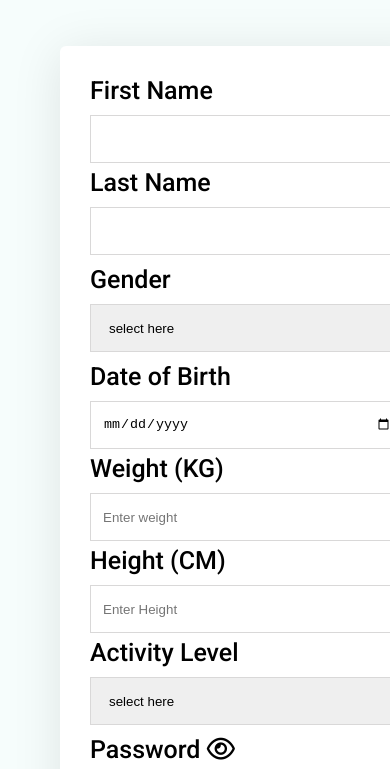
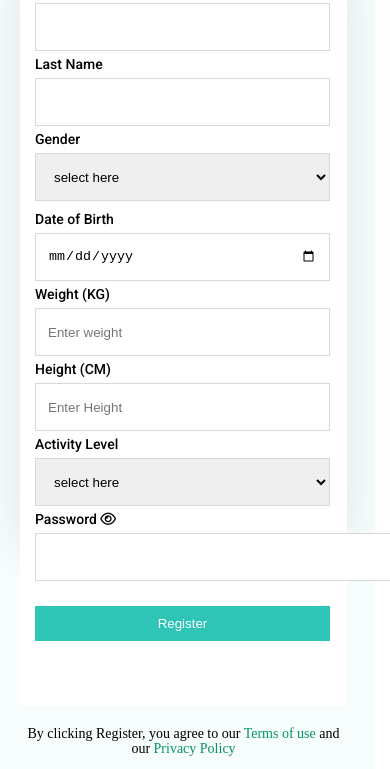
Before and after one commit to Nofisat2023/ass-two, a plain HTML site: page index.html in a window 390 px wide. Shown: the part 244-1013 px from the top of the page. Drawn offline with Linux system fonts and the light colour scheme.

Commit message:
reduced the font of labels

```diff
--- a/index.html
+++ b/index.html
@@ -11,7 +11,7 @@
 
     <link rel="preconnect" href="https://fonts.googleapis.com">
 <link rel="preconnect" href="https://fonts.gstatic.com" crossorigin>
-<link href="https://fonts.googleapis.com/css2?family=Roboto:wght@100;400;500;700&display=swap" rel="stylesheet">
+<link href="https://fonts.googleapis.com/css2?family=Roboto:wght@100;300;400;500;700&display=swap" rel="stylesheet">
 
 <link rel="stylesheet" href="path/to/font-awesome/css/font-awesome.min.css">
 </head>
@@ -81,11 +81,8 @@
                 <input id="input" type="text" required >
             </div>
                </div>
-
-            </form>
-
             <button>Register</button>
-
+        </form>
             <footer>By clicking Register, you agree to our<span> Terms of use </span> and our <span>Privacy Policy</span></footer>
         </section>
     </div>
--- a/style.css
+++ b/style.css
@@ -13,8 +13,6 @@
     height: 100%;
 }
 
-
-
 section.left{
     width: 460px;
     height: 275px;
@@ -28,7 +26,7 @@ section.left{
 }
 
 .left h1{
-padding-block-start: 20px;
+    padding-block-start: 10px;
     padding-block-end: 20px;
     font-family: Brown;
     font-size: 40px;
@@ -37,8 +35,8 @@ font-family: Roboto;
     line-height: 50px;
     letter-spacing: -0.8px;
     text-align: left;
+}
 
-}
 .left p{
     font-family: Roboto;
     font-size: 20px;
@@ -57,7 +55,7 @@ text-align: left;
     }
 }
 
-@media (min-width: 600px) {
+@media (min-width: 500px) {
     .left p.mobile-content{
         display: none;
     }
@@ -68,69 +66,80 @@ text-align: left;
 }
 
 section.right{
-    background-color: #FFFFFF;
     width: 580px ;
-    height: 690px;
+    height: 570px;
     top: 81px;
     left: 720px;
     border-radius: 6px;
-    margin-top: 20px;
     box-shadow: 0px 6px 50px 0px #0408131A;
 }
 
 section.right form{
-    padding-block-start: 30px;
+    background-color: #FFFFFF;
+    padding-block-start: 20px;
     padding-block-end: 5px;
-    padding-inline-start: 30px;
-    padding-inline-end: 10px;
+    padding-inline-start: 20px;
+    padding-inline-end: 20px;
 }
 
 section.right form .top{
     display: flex;
     flex-wrap: wrap;
     justify-content: space-between;
-    font-size: 25px;
-
+}
+section.right form .top div{
+    font-size: 14px;
+    margin-bottom: 0;
 }
 
-@media (max-width: 600px) {
+section.right form div input{
+    padding: 12px;
+    width: 238px;
+    height: 48px;
+    display: block;
+    margin-bottom: 10px;
+    outline: none;
+    border: rgb(217, 216, 216) 1px solid;
+}
+
+@media  (max-width: 500px) {
     section.right{
-        width: 375px;
-        height: 80%;
+        width: 327px;
+    }
+
+    section.right form{
+        height: 740px;
+        background-color: #FFFFFF;
+        padding-block-start: 15px;
+        padding-block-end: 5px;
+        padding-inline-start: 15px;
+        padding-inline-end: 5px;
     }
     section.right form .top{
         display: block;
+        background-color: #FFFFFF;
     }
 
     section.right form div input{
-        width: 315px;
+        width: 295px;
         height: 48px;
+        margin: 5px 0 ;
+        margin-bottom: 5px;
     }
-}
-
-section.right form div input{
-    margin: 10px 0 ;
-    padding: 12px;
-    width: 238px;
-    height: 60px;
-    display: block;
-    margin-bottom: 5px;
-    outline: none;
-    border: rgb(217, 216, 216) 1px solid;
 }
 
 section.right form div input:focus{
     border: 1px solid #a4fefe;
 }
 
-section.right form .top .gender{
+/* section.right form .top .gender{
     margin-top: 10px;
     margin-bottom: 10px;
-}
+} */
 
 @media (max-width: 600px) {
     section.right form div input{
-        width: 315px;
+        width: 295px;
         height: 48px;
     }
 }
@@ -146,6 +155,8 @@ section.right form .top .form-2 .password{
 .form-2 select{
     border: rgb(217, 216, 216) 1px solid;
     outline: none;
+    height: 48px;
+    margin: 5px 0;
 }
 
 .form-2 select:focus{
@@ -153,9 +164,10 @@ section.right form .top .form-2 .password{
 }
 select {
     display: block;
-    margin-top: 10px;
+    margin-top: 5px;
+    margin-bottom: 10px;
     width: 238px;
-    height: 60px;
+    height: 48px;
     outline: none;
     border: rgb(217, 216, 216) 1px solid;
     padding: 14px;
@@ -166,7 +178,7 @@ select:focus{
 }
 
 label{
-    font-size: 25px;
+    font-size: 14px;
     font-weight: 500;
     font-family: Roboto;
 }
@@ -176,11 +188,15 @@ label{
 }
 
 .password{
-    margin-top: 10px;
+    margin-top: 5px;
 }
 
 .password input{
     border: #737373 solid 1px;
+    width: 500px;
+    margin-bottom: 10px;
+}
+#input{
     width: 500px;
 }
 
@@ -195,39 +211,49 @@ button{
     color: rgba(255, 255, 255, 1);
     padding: 10px;
     margin-top: 20px;
-    margin-left: 30px;
 }
 
 footer{
-    margin: 20px 70px;
+    text-align: center;
+    margin-top: 20px;
     font-size: 14px;
-    font-weight: 500;
-    line-height: 25px;
+    font-weight: 200;
+    line-height: 15px;
 }
 
 footer span{
     color: rgb(4, 148, 100);
 }
 
-@media (min-width: 300px) and (max-width:600px) {
+@media (min-width: 375px) and (max-width:500px) {
     .container{
         display: block;
-        width: 550px;
-        height: 100%;
-        padding: 60px;
+        width: 375px;
+        height: 1054px;
+        padding: 20px;
     }
 
     .container .left{
-        height: 210px;
+        height: 190px;
     }
 
     .logo img{
-        width: 60px;
-        height: 60px;
+        width: 40px;
+        height: 40px;
     }
     .left h1{
-        font-size: 35px;
+        width: 327px;
+        padding: 12px 0;
+        font-size: 30px;
         line-height: 29px;
+    }
+
+    .left p{
+        font-size: 16px;
+        font-weight: 300;
+        line-height: 25px;
+        width: 327px;
+        padding: 10px 0;
     }
     footer{
         text-align: center;
@@ -237,15 +263,15 @@ footer span{
 
 @media  ( max-width: 600px){
     select{
-        width: 315px;
+        width: 295px;
         height: 48px;
     }
 
     #text{
-        width: 315px;
+        width: 295px;
     }
 
     button{
-        width: 315px;
+        width: 295px;
     }
 }
```
Lines whose indentation alone changed are shown as unchanged.
